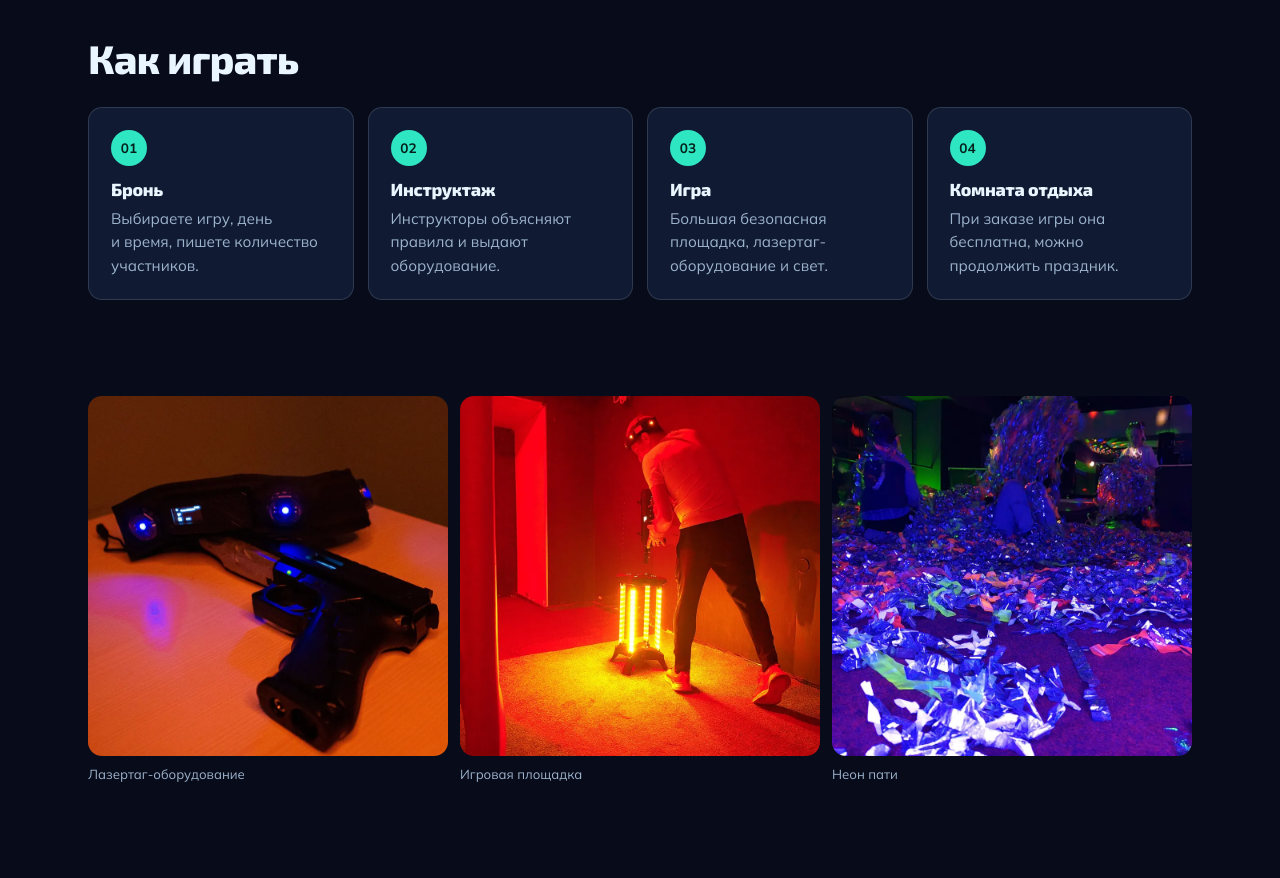
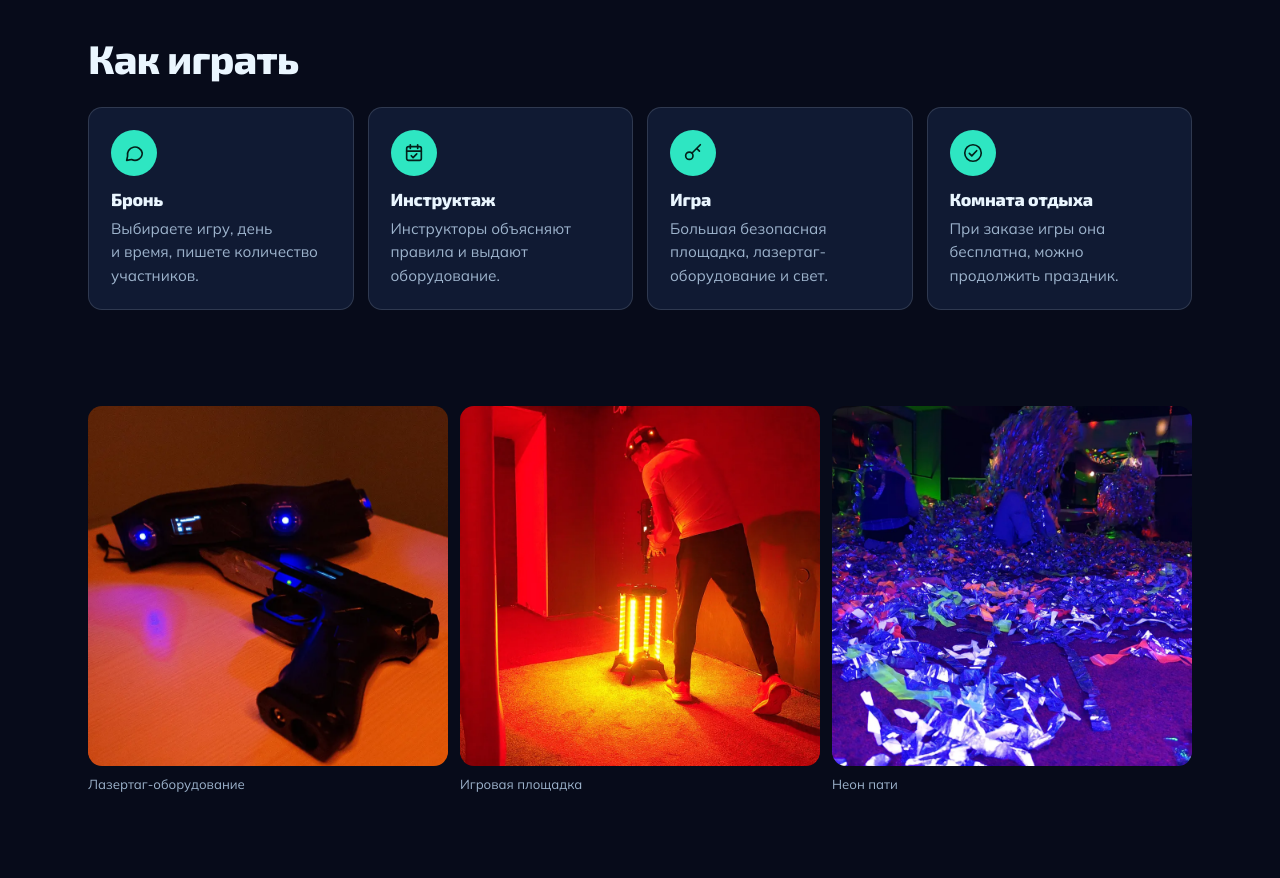
Before and after one commit to tuzir2022-creator/skylab-izhevsk, a plain HTML site: page index.html in a window 1280 px wide. Shown: the part 2040-2918 px from the top of the page. Drawn offline with Linux system fonts and the light colour scheme.

Commit message:
Демо сайта: СкайЛаб

```diff
--- a/index.html
+++ b/index.html
@@ -92,10 +92,10 @@
   <section class="s-section s-reveal">
     <header class="s-section__head"><h2>Как играть</h2></header>
     <ol class="s-steps">
-      <li class="s-steps__item"><span class="s-steps__n">01</span><h3>Бронь</h3><p>Выбираете игру, день и время, пишете количество участников.</p></li>
-      <li class="s-steps__item"><span class="s-steps__n">02</span><h3>Инструктаж</h3><p>Инструкторы объясняют правила и выдают оборудование.</p></li>
-      <li class="s-steps__item"><span class="s-steps__n">03</span><h3>Игра</h3><p>Большая безопасная площадка, лазертаг-оборудование и свет.</p></li>
-      <li class="s-steps__item"><span class="s-steps__n">04</span><h3>Комната отдыха</h3><p>При заказе игры она бесплатна, можно продолжить праздник.</p></li>
+      <li class="s-steps__item"><span class="s-steps__n" aria-hidden="true"><svg viewBox="0 0 24 24" width="22" height="22" fill="none" stroke="currentColor" stroke-width="1.8" stroke-linecap="round" stroke-linejoin="round"><path d="M21 12a8 8 0 0 1-11.6 7.1L4 20l1-4.6A8 8 0 1 1 21 12z"/></svg></span><h3>Бронь</h3><p>Выбираете игру, день и время, пишете количество участников.</p></li>
+      <li class="s-steps__item"><span class="s-steps__n" aria-hidden="true"><svg viewBox="0 0 24 24" width="22" height="22" fill="none" stroke="currentColor" stroke-width="1.8" stroke-linecap="round" stroke-linejoin="round"><rect x="4" y="5" width="16" height="15" rx="2"/><path d="M4 10h16M8 3v4M16 3v4M9 15l2 2 4-4"/></svg></span><h3>Инструктаж</h3><p>Инструкторы объясняют правила и выдают оборудование.</p></li>
+      <li class="s-steps__item"><span class="s-steps__n" aria-hidden="true"><svg viewBox="0 0 24 24" width="22" height="22" fill="none" stroke="currentColor" stroke-width="1.8" stroke-linecap="round" stroke-linejoin="round"><circle cx="8" cy="15" r="4"/><path d="M11 12l9-9M16 7l3 3"/></svg></span><h3>Игра</h3><p>Большая безопасная площадка, лазертаг-оборудование и свет.</p></li>
+      <li class="s-steps__item"><span class="s-steps__n" aria-hidden="true"><svg viewBox="0 0 24 24" width="22" height="22" fill="none" stroke="currentColor" stroke-width="1.8" stroke-linecap="round" stroke-linejoin="round"><circle cx="12" cy="12" r="9"/><path d="M8 12.5l2.7 2.7L16 9.5"/></svg></span><h3>Комната отдыха</h3><p>При заказе игры она бесплатна, можно продолжить праздник.</p></li>
     </ol>
   </section>
 
--- a/style-prod.css
+++ b/style-prod.css
@@ -221,3 +221,6 @@
 .s-toprating .s-reviews__stars { font-size: 1rem; }
 .s-toprating u { font-size: .92rem; font-weight: 400; color: var(--c-ink-soft); text-underline-offset: 3px; text-decoration-thickness: 1px; }
 .s-toprating:hover u { color: var(--c-accent-deep, var(--c-accent)); }
+
+.s-steps__n { width: 46px; height: 46px; }
+.s-steps__n svg { width: 22px; height: 22px; display: block; }
```
